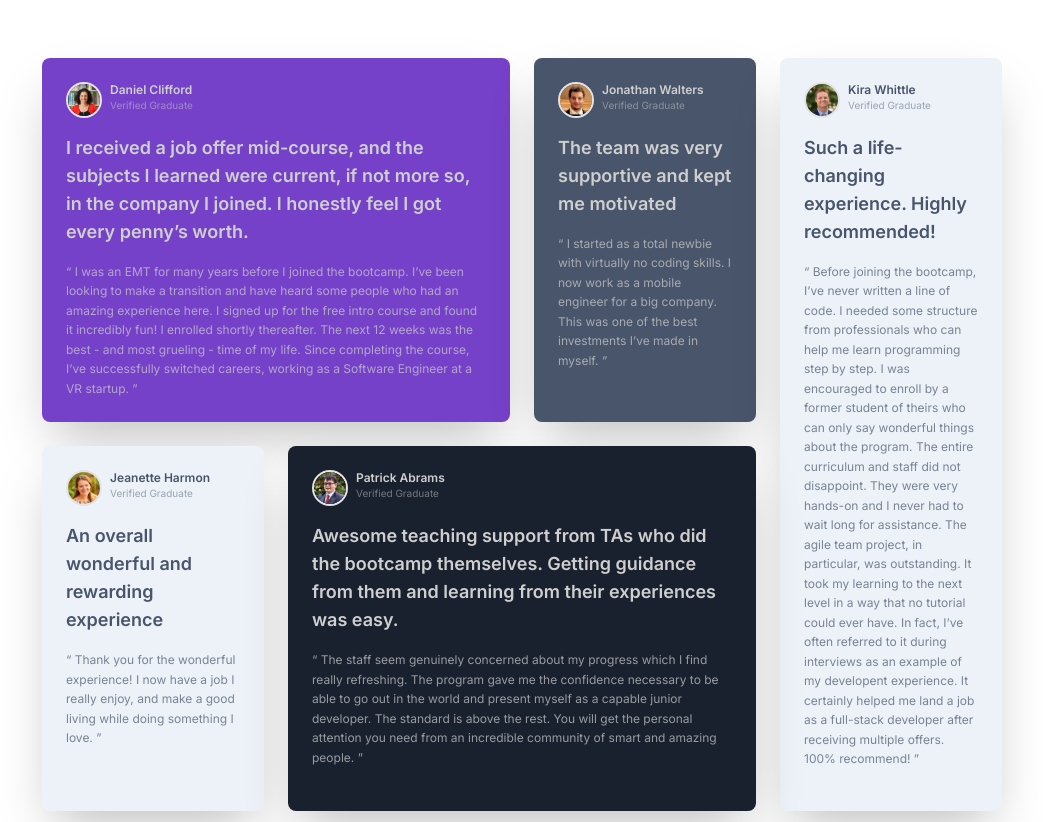
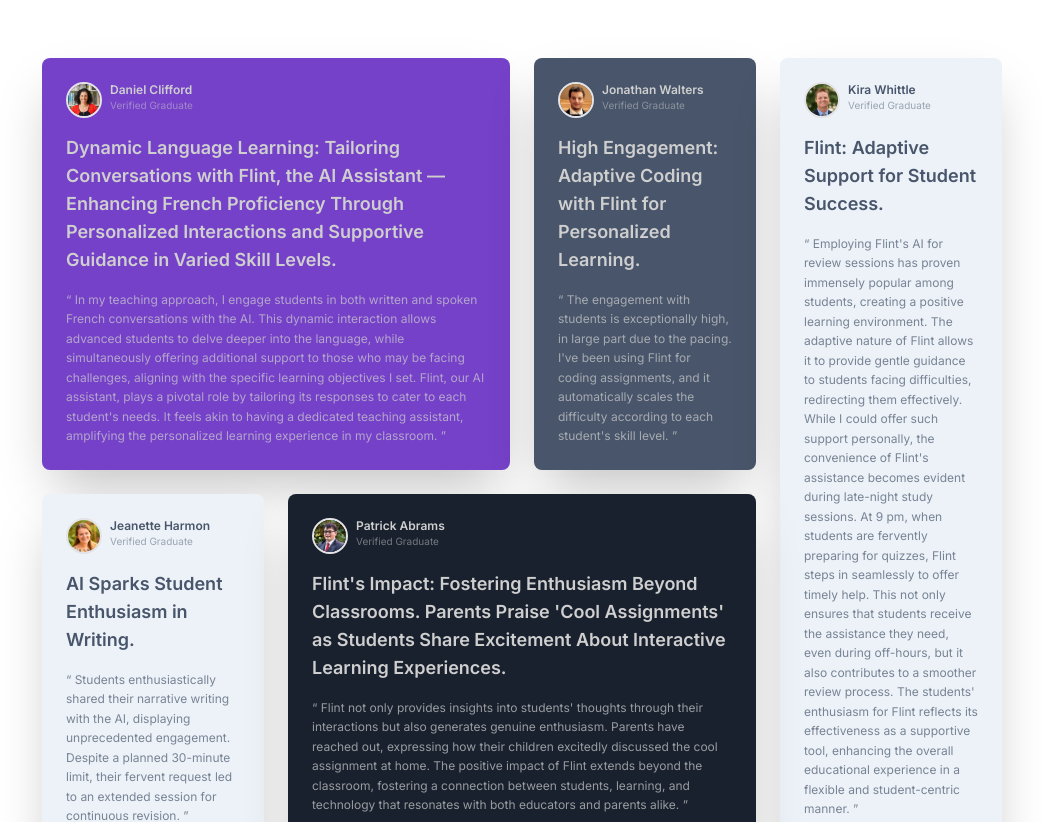
Before and after one commit to Rana-Paul/Flint, a Next.js app: page / in a window 1280 px wide. Shown: the part 1780-2602 px from the top of the page, without its empty margins (118-1161 px from the left). Built offline with nearby package versions, Linux system fonts and the light colour scheme.

Commit message:
testimonial done

```diff
--- a/src/app/page.tsx
+++ b/src/app/page.tsx
@@ -117,7 +117,7 @@
         <Testimonial />
 
         <div className="mx-auto max-w-6xl px-6 lg:px-8">
-          <div className="mt-16 flow-root sm:mt-24">
+          <div className="mt-16 flow-root sm:mt-12">
             <div className="-m-2 rounded-xl bg-gray-900/5 p-2 ring-1 ring-inset ring-gray-900/10 lg:-m-4 lg:rounded-2xl lg:p-4">
               <Image
                 src="/file-upload-preview.jpg"
--- a/src/components/Testimonial/Testimonial.tsx
+++ b/src/components/Testimonial/Testimonial.tsx
@@ -3,11 +3,11 @@
 
 import Image, { StaticImageData } from "next/image";
 
-import imageDaniel from "../../../public/img/Audrey.png";
-import imageJonathan from "../../../public/img/Jake.png";
-import imageJeanette from "../../../public/img/Keri.png";
-import imagePatrick from "../../../public/img/William.png";
-import imageKira from "../../../public/img/Zach.png";
+import Audrey from "../../../public/img/Audrey.png";
+import Jake from "../../../public/img/Jake.png";
+import Keri from "../../../public/img/Keri.png";
+import William from "../../../public/img/William.png";
+import Zach from "../../../public/img/Zach.png";
 import clsx from "clsx";
 
 // colors
@@ -38,56 +38,56 @@
     className: "md:col-span-2",
     bgColor: color_ModerateViolet,
     textColor: color_LightGray,
-    avatarImg: imageDaniel,
+    avatarImg: Audrey,
     name: "Daniel Clifford",
     heading:
-      "I received a job offer mid-course, and the subjects I learned were current, if not more so, in the company I joined. I honestly feel I got every penny’s worth.",
+    "Dynamic Language Learning: Tailoring Conversations with Flint, the AI Assistant — Enhancing French Proficiency Through Personalized Interactions and Supportive Guidance in Varied Skill Levels.",
     description:
-      "I was an EMT for many years before I joined the bootcamp. I’ve been looking to make a transition and have heard some people who had an amazing experience here. I signed up for the free intro course and found it incredibly fun! I enrolled shortly thereafter. The next 12 weeks was the best - and most grueling - time of my life. Since completing the course, I’ve successfully switched careers, working as a Software Engineer at a VR startup. ",
+      "In my teaching approach, I engage students in both written and spoken French conversations with the AI. This dynamic interaction allows advanced students to delve deeper into the language, while simultaneously offering additional support to those who may be facing challenges, aligning with the specific learning objectives I set. Flint, our AI assistant, plays a pivotal role by tailoring its responses to cater to each student's needs. It feels akin to having a dedicated teaching assistant, amplifying the personalized learning experience in my classroom."
   },
   {
     // 2
-    avatarImg: imageJonathan,
+    avatarImg: Jake,
     bgColor: color_VeryDarkGrayishBlue,
     textColor: color_LightGray,
     name: "Jonathan Walters",
-    heading: "The team was very supportive and kept me motivated",
+    heading: "High Engagement: Adaptive Coding with Flint for Personalized Learning.",
     description:
-      " I started as a total newbie with virtually no coding skills. I now work as a mobile engineer for a big company. This was one of the best investments I’ve made in myself.  ",
+    "The engagement with students is exceptionally high, in large part due to the pacing. I've been using Flint for coding assignments, and it automatically scales the difficulty according to each student's skill level."
   },
   {
     // 3
     className: "md:row-span-2",
     bgColor: color_LightGrayishBlue,
     textColor: color_VeryDarkGrayishBlue,
-    avatarImg: imageKira,
+    avatarImg: Zach,
     name: "Kira Whittle",
-    heading: "Such a life-changing experience. Highly recommended!",
+    heading: "Flint: Adaptive Support for Student Success.",
     description:
-      "Before joining the bootcamp, I’ve never written a line of code. I needed some structure from professionals who can help me learn programming step by step. I was encouraged to enroll by a former student of theirs who can only say wonderful things about the program. The entire curriculum and staff did not disappoint. They were very hands-on and I never had to wait long for assistance. The agile team project, in particular, was outstanding. It took my learning to the next level in a way that no tutorial could ever have. In fact, I’ve often referred to it during interviews as an example of my developent experience. It certainly helped me land a job as a full-stack developer after receiving multiple offers. 100% recommend! ",
+    "Employing Flint's AI for review sessions has proven immensely popular among students, creating a positive learning environment. The adaptive nature of Flint allows it to provide gentle guidance to students facing difficulties, redirecting them effectively. While I could offer such support personally, the convenience of Flint's assistance becomes evident during late-night study sessions. At 9 pm, when students are fervently preparing for quizzes, Flint steps in seamlessly to offer timely help. This not only ensures that students receive the assistance they need, even during off-hours, but it also contributes to a smoother review process. The students' enthusiasm for Flint reflects its effectiveness as a supportive tool, enhancing the overall educational experience in a flexible and student-centric manner."
   },
   {
     // 4
     bgColor: color_LightGrayishBlue,
     textColor: color_VeryDarkGrayishBlue,
-    avatarImg: imageJeanette,
+    avatarImg: Keri,
     name: "Jeanette Harmon",
-    heading: "An overall wonderful and rewarding experience",
+    heading: "AI Sparks Student Enthusiasm in Writing.",
     description:
-      "Thank you for the wonderful experience! I now have a job I really enjoy, and make a good living while doing something I love. ",
+    "Students enthusiastically shared their narrative writing with the AI, displaying unprecedented engagement. Despite a planned 30-minute limit, their fervent request led to an extended session for continuous revision."
   },
   {
     // 5
     className: "md:col-span-2",
-    avatarImg: imagePatrick,
+    avatarImg: William,
     bgColor: color_VeryDarkBlackishBlue,
     textColor: color_LightGray,
     name: "Patrick Abrams",
     heading:
-      "Awesome teaching support from TAs who did the bootcamp themselves. Getting guidance from them and learning from their experiences was easy.",
+    "Flint's Impact: Fostering Enthusiasm Beyond Classrooms. Parents Praise 'Cool Assignments' as Students Share Excitement About Interactive Learning Experiences.",
     description:
-      "The staff seem genuinely concerned about my progress which I find really refreshing. The program gave me the confidence necessary to be able to go out in the world and present myself as a capable junior developer. The standard is above the rest. You will get the personal attention you need from an incredible community of smart and amazing people. ",
-  },
+    "Flint not only provides insights into students' thoughts through their interactions but also generates genuine enthusiasm. Parents have reached out, expressing how their children excitedly discussed the cool assignment at home. The positive impact of Flint extends beyond the classroom, fostering a connection between students, learning, and technology that resonates with both educators and parents alike.",
+  }
 ];
 
 export default function Testimonial() {
```
